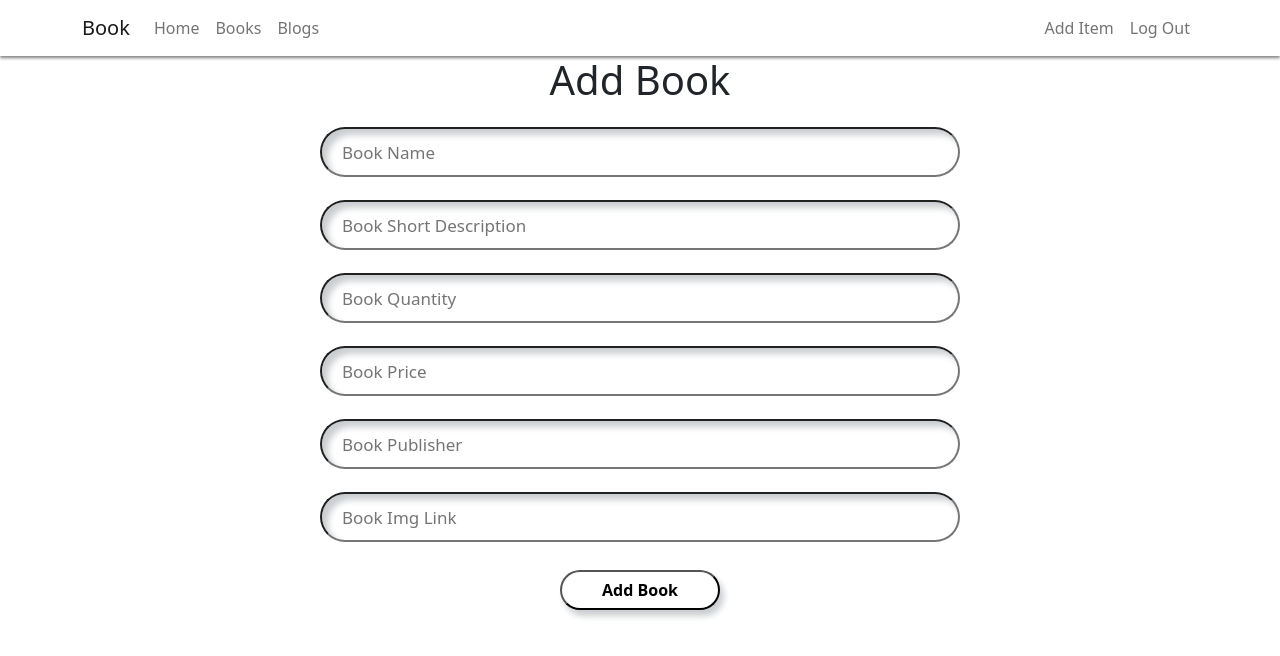
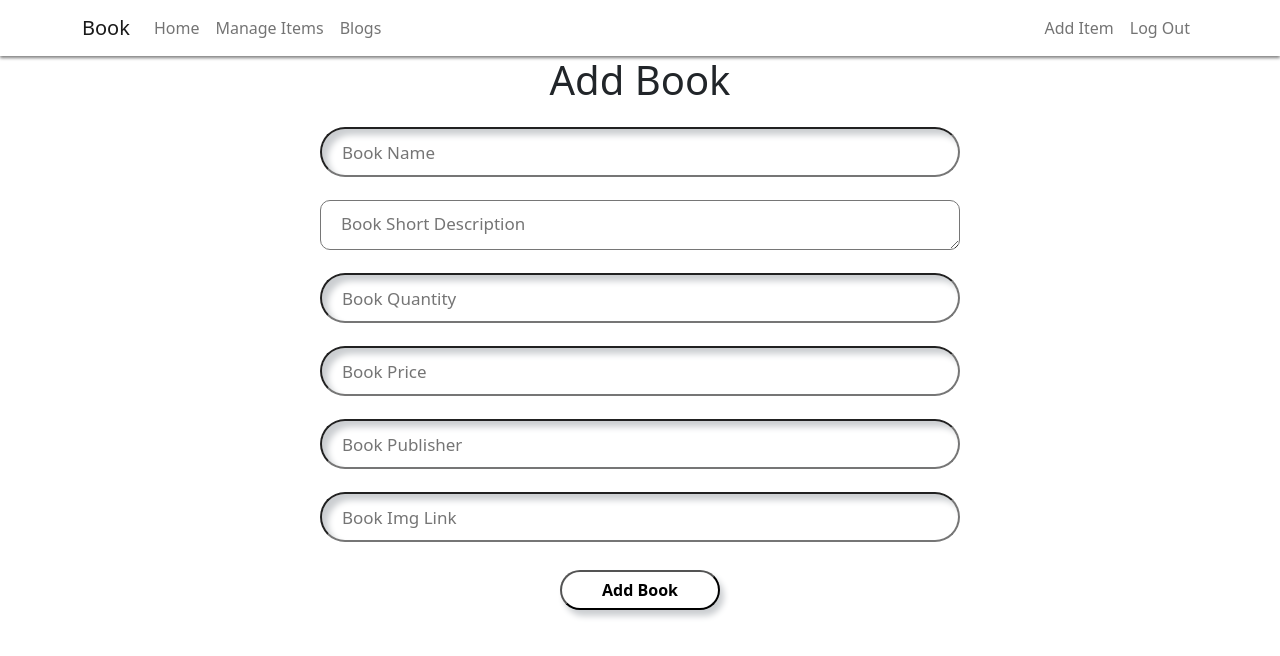
Before and after one commit to Micro-dot/warehouse-management-client-side, a React (Create React App) app: page /addNewItems in a window 1280 px wide. Shown: the top 656 px of the page. Built offline with nearby package versions, Linux system fonts and the light colour scheme; no server answers; sample sign-in values are in the browser's storage.

Commit message:
Loading added

```diff
--- a/src/App.js
+++ b/src/App.js
@@ -8,6 +8,7 @@ import AddNewItems from './Components/AddNewItems/AddNewItems';
 import SignIn from './Components/SignIn/SignIn';
 import SignUp from './Components/Signup/SignUp';
 import RequireAuth from './Components/RequireAuth/RequireAuth';
+import Loading from './Components/Loading/Loading';
 
 function App() {
   return (
@@ -16,8 +17,14 @@ function App() {
       <Routes>
         <Route path='/' element={<Home></Home>}></Route>
         <Route path='/home' element={<Home></Home>}></Route>
-        <Route path='/books' element={<Books></Books>}></Route>
-        <Route path='/addNewItems' element={<RequireAuth><AddNewItems></AddNewItems></RequireAuth>}></Route>
+        <Route path='/loading' element={<Loading></Loading>}></Route>
+        <Route path='/manageitems' element={
+          <RequireAuth>
+            <Books></Books>
+          </RequireAuth>}></Route>
+        <Route path='/addNewItems' element={<RequireAuth>
+          <AddNewItems></AddNewItems>
+        </RequireAuth>}></Route>
         <Route path='/items/:itemsId' element={<BookItemDetails></BookItemDetails>}></Route>
         <Route path='signin' element={<SignIn></SignIn>}></Route>
         <Route path='signup' element={<SignUp></SignUp>}></Route>
--- a/src/Components/AddNewItems/AddNewItems.css
+++ b/src/Components/AddNewItems/AddNewItems.css
@@ -7,6 +7,17 @@ form input {
     border-radius: 50px;
     box-shadow: inset 6px 6px 6px #cbced1, inset -6px -6px 6px white;
 }
+
+form textarea {
+    margin: 15px 0 0 0;
+    padding: 10px;
+    padding-left: 20px;
+    height: 50px;
+    font-size: 17px;
+    border-radius: 10px;
+    box-shadow: inset  #cbced1, inset 6px -6px 6px white;
+}
+
 .add-book-button {
     width: 25%;
     margin: auto;
@@ -24,5 +35,5 @@ form input {
 
 .add-book-button:hover {
     box-shadow: none;
-    background-color:aqua;
+    background-color: navajowhite;
 }
--- a/src/Components/AddNewItems/AddNewItems.js
+++ b/src/Components/AddNewItems/AddNewItems.js
@@ -24,7 +24,7 @@ const AddNewItems = () => {
             <form className='d-flex flex-column' onSubmit={handleSubmit(onSubmit)}>
 
                 <input placeholder='Book Name' className='mb-2' {...register("name")} required/>
-                <input placeholder='Book Short Description' className='mb-2' {...register("description")} required/>
+                <textarea placeholder='Book Short Description' className='mb-2' {...register("description")}  required/>
                 <input placeholder='Book Quantity' className='mb-2' {...register("quantity")} required/>
                 <input placeholder='Book Price' className='mb-2' {...register("price")} required/>
                 <input placeholder='Book Publisher' className='mb-2' {...register("publisher")} required/>
--- a/src/Components/BookItemDetails/BookItemDetails.js
+++ b/src/Components/BookItemDetails/BookItemDetails.js
@@ -57,7 +57,7 @@ const BookItemDetails = () => {
                 </div>
             </div>
             <div className='manage-inv'>
-                <button onClick={() => navigate('/books')}>Manage Inventories</button>
+                <button onClick={() => navigate('/manageitems')}>Manage Inventories</button>
             </div>
         </div>
     );
--- a/src/Components/Header/Header.js
+++ b/src/Components/Header/Header.js
@@ -13,14 +13,14 @@ const Header = () => {
         navigate('/signin');
     }
     return (
-        <Navbar collapseOnSelect expand="lg" className='nav-menu' >
+        <Navbar collapseOnSelect sticky='top' expand="lg" className='nav-menu' >
             <Container>
                 <Navbar.Brand>Book</Navbar.Brand>
                 <Navbar.Toggle aria-controls="responsive-navbar-nav" />
                 <Navbar.Collapse id="responsive-navbar-nav">
                     <Nav id='nav-link' className="me-auto">
                         <Nav.Link as={Link} to="home">Home</Nav.Link>
-                        <Nav.Link as={Link} to="books">Books</Nav.Link>
+                        <Nav.Link as={Link} to="manageitems">Manage Items</Nav.Link>
                         <Nav.Link as={Link} to="blogs">Blogs</Nav.Link>
                     </Nav>
                     <Nav>
--- a/src/Components/Home/Home.js
+++ b/src/Components/Home/Home.js
@@ -14,7 +14,7 @@ const Home = () => {
             <Banner></Banner>
             <Items></Items>
             <div className='manage-inv'>
-                <button onClick={() => navigate('/books')}>Manage Inventories</button>
+                <button onClick={() => navigate('/manageitems')}>Manage Inventories</button>
             </div>
         </div>
     );
--- a/src/Components/Loading/Loading.css
+++ b/src/Components/Loading/Loading.css
@@ -1,5 +1,10 @@
+.loading-img img{
+    width: 50%;
+    height: 50%;
+}
+
 @media only screen and (max-width: 600px) {
-    div img{
+    .loading-img img{
         width: 100%;
         height: 100%;
     }
--- a/src/Components/Loading/Loading.js
+++ b/src/Components/Loading/Loading.js
@@ -2,8 +2,8 @@ import React from 'react';
 import './Loading.css';
 const Loading = () => {
     return (
-        <div>
-            <img src={"https://cdn.dribbble.com/users/4047034/screenshots/9176275/media/b40e0d6c115634a62ec51c9b68a16f3f.gif"} alt="" />
+        <div className='loading-img'>
+            <img src={"https://cdn.dribbble.com/users/563824/screenshots/3633228/untitled-5.gif"} alt="" />
         </div>
     );
 };
```
